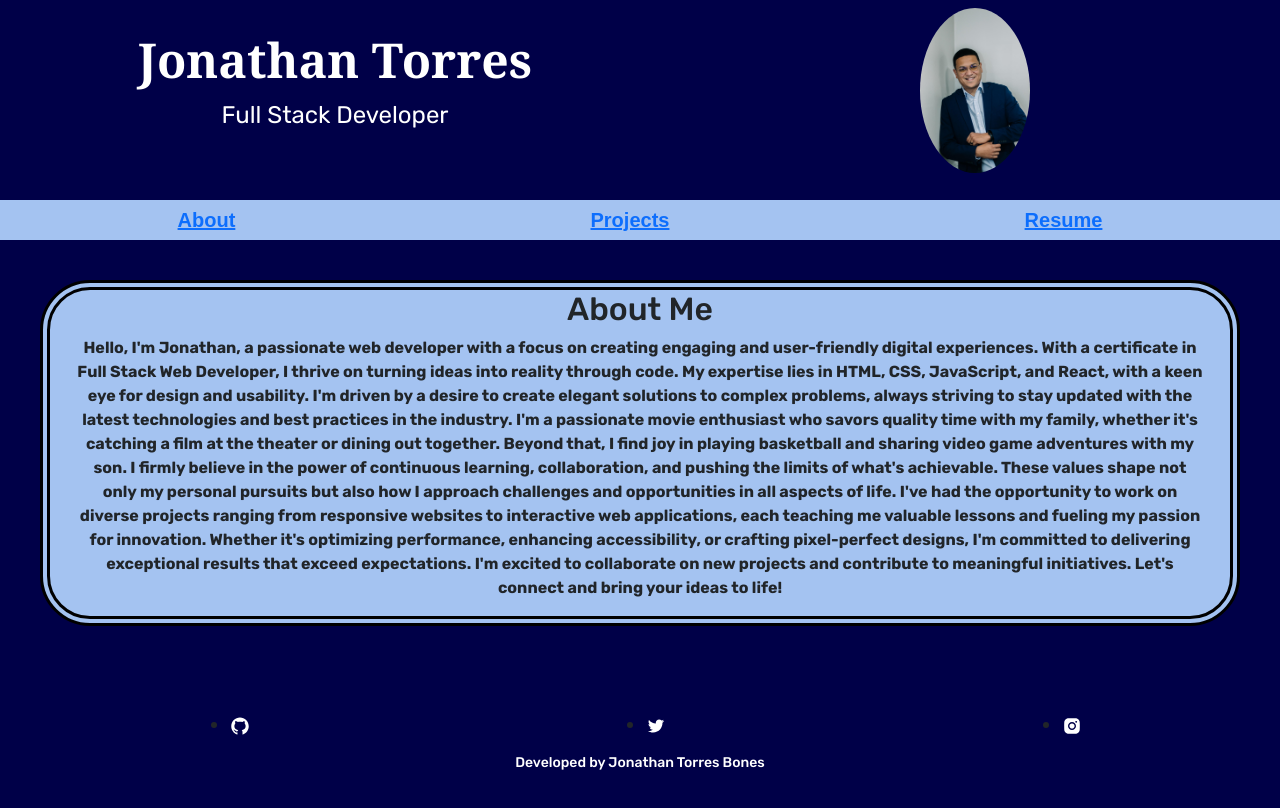
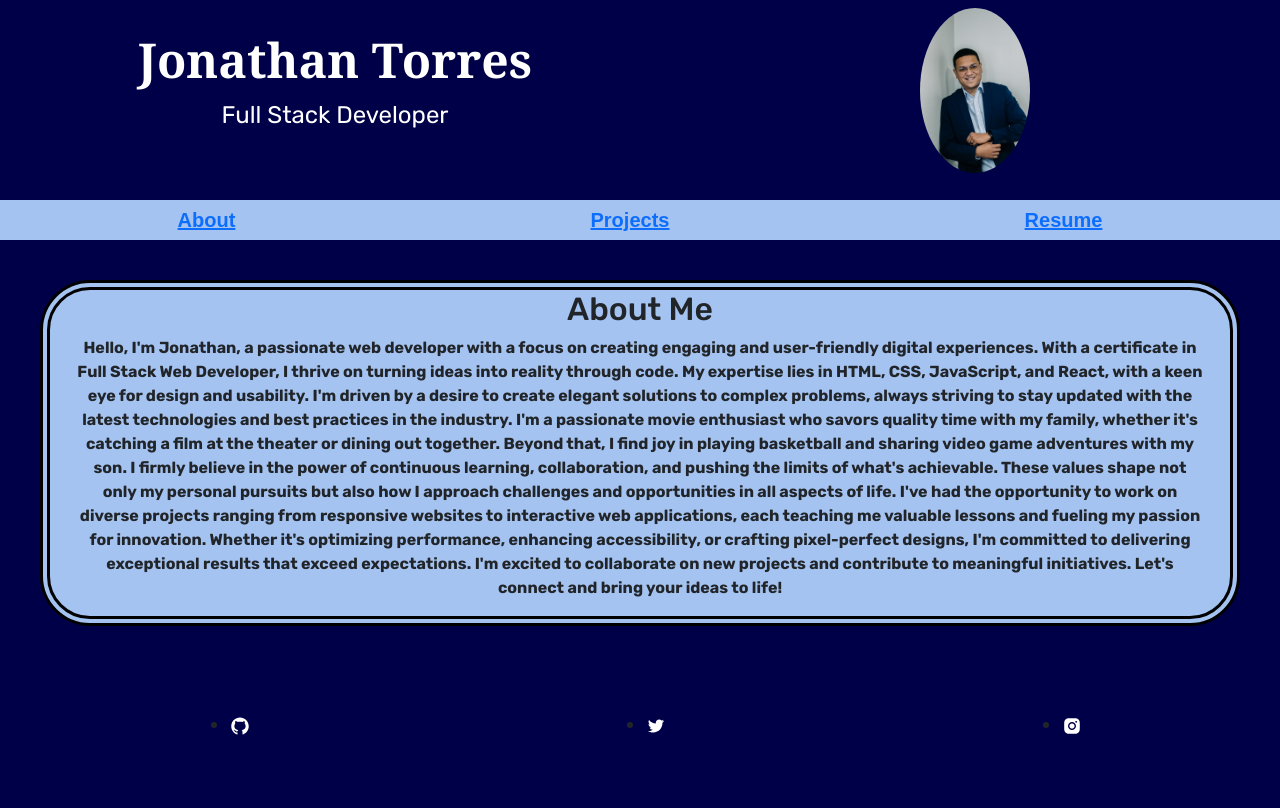
Before and after one commit to TorresBones/Portfolio, a React (Vite) app: page / in a window 1280 px wide. Shown: the top 808 px of the page. Built offline with nearby package versions, Linux system fonts and the light colour scheme.

Commit message:
Fixing the footer

```diff
--- a/src/styles/App.css
+++ b/src/styles/App.css
@@ -76,7 +76,7 @@ footer {
 footer h4 {
   font-size: 14px;
   text-align: center;
-  color: #fff;
+  color: rgb(0, 0, 72);
 }
 
 ul {
```
